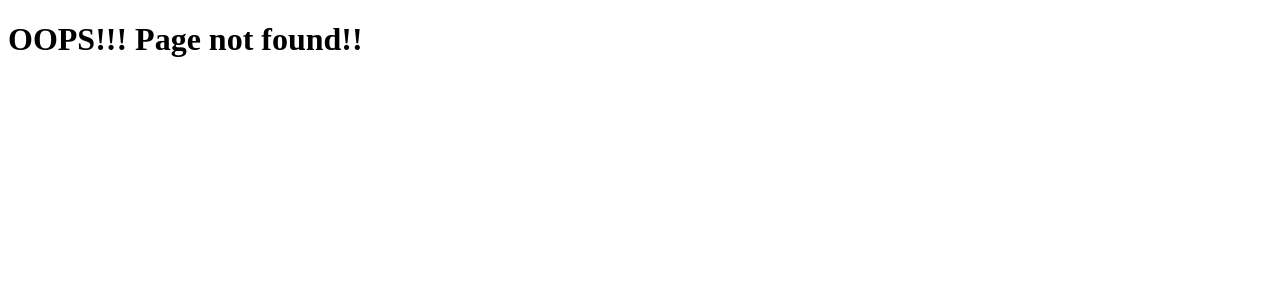
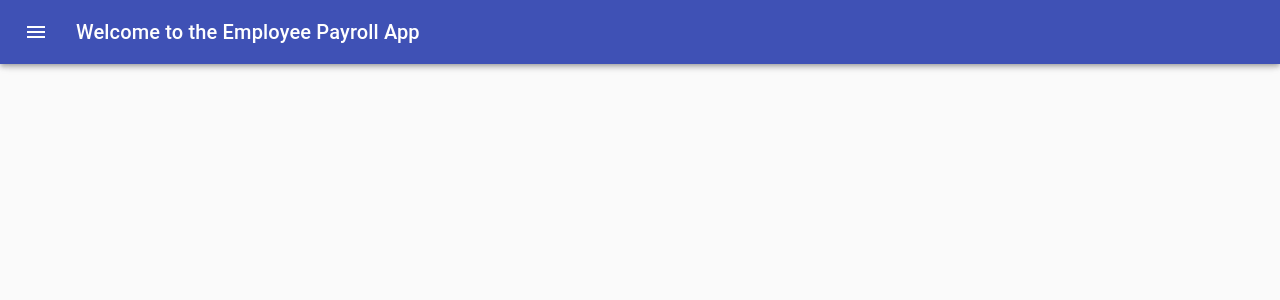
Before and after one commit to RitikaTiwari1911/employee-payroll-frontend, a React (Create React App) app: page /dashboard in a window 1280 px wide. Before the commit this address had no page. Shown: the top 300 px of the page. Built offline with nearby package versions, Linux system fonts and the light colour scheme.

Commit message:
feat: added dashboard

```diff
--- a/package.json
+++ b/package.json
@@ -9,6 +9,7 @@
     "@testing-library/react": "^11.2.7",
     "@testing-library/user-event": "^12.8.3",
     "axios": "^0.21.1",
+    "clsx": "^1.1.1",
     "dotenv": "^10.0.0",
     "enzyme": "^3.11.0",
     "enzyme-adapter-react-16": "^1.15.6",
--- a/src/App.jsx
+++ b/src/App.jsx
@@ -4,6 +4,7 @@ import Registration from './pages/Registration';
 import Login from './pages/Login'
 import Error from './pages/Error'
 import './App.scss'
+import { Dashboard} from './components/Dashboard'
 require('dotenv').config()
 
 const App = ()=>{
@@ -12,6 +13,7 @@ const App = ()=>{
       <Switch>
         <Route path='/signup' component={Registration}/>
         <Route path='/login' component={Login}/>
+        <Route path='/dashboard' component={Dashboard}/>
         <Route component={Error}/>
       </Switch>
     </>
--- /dev/null
+++ b/src/components/Dashboard.jsx
@@ -0,0 +1,155 @@
+import React from 'react';
+import clsx from 'clsx';
+import { makeStyles, useTheme } from '@material-ui/core/styles';
+import Drawer from '@material-ui/core/Drawer';
+import CssBaseline from '@material-ui/core/CssBaseline';
+import AppBar from '@material-ui/core/AppBar';
+import Toolbar from '@material-ui/core/Toolbar';
+import List from '@material-ui/core/List';
+import Typography from '@material-ui/core/Typography';
+import IconButton from '@material-ui/core/IconButton';
+import MenuIcon from '@material-ui/icons/Menu';
+import ChevronLeftIcon from '@material-ui/icons/ChevronLeft';
+import ChevronRightIcon from '@material-ui/icons/ChevronRight';
+import ListItem from '@material-ui/core/ListItem';
+import ListItemIcon from '@material-ui/core/ListItemIcon';
+import ListItemText from '@material-ui/core/ListItemText';
+import ListIcon from '@material-ui/icons/List';
+import DeleteIcon from '@material-ui/icons/Delete';
+import AddCircleIcon from '@material-ui/icons/AddCircle';
+import EditIcon from '@material-ui/icons/Edit';
+
+const drawerWidth = 240;
+
+const useStyles = makeStyles((theme) => ({
+  root: {
+    display: 'flex',
+  },
+  appBar: {
+    transition: theme.transitions.create(['margin', 'width'], {
+      easing: theme.transitions.easing.sharp,
+      duration: theme.transitions.duration.leavingScreen,
+    }),
+  },
+  appBarShift: {
+    width: `calc(100% - ${drawerWidth}px)`,
+    marginLeft: drawerWidth,
+    transition: theme.transitions.create(['margin', 'width'], {
+      easing: theme.transitions.easing.easeOut,
+      duration: theme.transitions.duration.enteringScreen,
+    }),
+  },
+  menuButton: {
+    marginRight: theme.spacing(2),
+  },
+  hide: {
+    display: 'none',
+  },
+  drawer: {
+    width: drawerWidth,
+    flexShrink: 0,
+  },
+  drawerPaper: {
+    width: drawerWidth,
+  },
+  drawerHeader: {
+    display: 'flex',
+    alignItems: 'center',
+    padding: theme.spacing(0, 1),
+    // necessary for content to be below app bar
+    ...theme.mixins.toolbar,
+    justifyContent: 'flex-end',
+  },
+  content: {
+    flexGrow: 1,
+    padding: theme.spacing(3),
+    transition: theme.transitions.create('margin', {
+      easing: theme.transitions.easing.sharp,
+      duration: theme.transitions.duration.leavingScreen,
+    }),
+    marginLeft: -drawerWidth,
+  },
+  contentShift: {
+    transition: theme.transitions.create('margin', {
+      easing: theme.transitions.easing.easeOut,
+      duration: theme.transitions.duration.enteringScreen,
+    }),
+    marginLeft: 0,
+  },
+}));
+
+export function Dashboard() {
+  const classes = useStyles();
+  const theme = useTheme();
+  const [open, setOpen] = React.useState(false);
+
+  const handleDrawerOpen = () => {
+    setOpen(true);
+  };
+
+  const handleDrawerClose = () => {
+    setOpen(false);
+  };
+
+  return (
+    <div className={classes.root}>
+      <CssBaseline />
+      <AppBar
+        position="fixed"
+        className={clsx(classes.appBar, {
+          [classes.appBarShift]: open,
+        })}
+      >
+        <Toolbar>
+          <IconButton
+            color="inherit"
+            aria-label="open drawer"
+            onClick={handleDrawerOpen}
+            edge="start"
+            className={clsx(classes.menuButton, open && classes.hide)}
+          >
+            <MenuIcon />
+          </IconButton>
+          <Typography variant="h6" noWrap>
+            Welcome to the Employee Payroll App
+          </Typography>
+        </Toolbar>
+      </AppBar>
+      <Drawer
+        className={classes.drawer}
+        variant="persistent"
+        anchor="left"
+        open={open}
+        classes={{
+          paper: classes.drawerPaper,
+        }}
+      >
+        <div className={classes.drawerHeader}>
+          <IconButton onClick={handleDrawerClose}>
+            {theme.direction === 'ltr' ? <ChevronLeftIcon /> : <ChevronRightIcon />}
+          </IconButton>
+        </div>
+
+        <List>
+            <ListItem button key="List">
+                <ListItemIcon>{<ListIcon/>}</ListItemIcon>
+                <ListItemText primary="List" />
+            </ListItem>
+            <ListItem button key="Add">
+                <ListItemIcon>{< AddCircleIcon/>}</ListItemIcon>
+                <ListItemText primary="Add" />
+            </ListItem>
+            <ListItem button key="Edit">
+                    <ListItemIcon>{<EditIcon/>}</ListItemIcon>
+                    <ListItemText primary="Edit" />
+            </ListItem>
+            <ListItem button key="Delete">
+                    <ListItemIcon>{<DeleteIcon />}</ListItemIcon>
+                    <ListItemText primary="Delete" />
+            </ListItem>
+        </List>
+    </Drawer>
+</div>
+
+  );
+}
--- a/src/pages/Login.jsx
+++ b/src/pages/Login.jsx
@@ -8,17 +8,18 @@
 
 
 import React from 'react'
-import{Grid, Paper, Avatar, TextField, Button, Typography} from '@material-ui/core'
+import{Grid, Paper, Avatar, TextField, Button} from '@material-ui/core'
+//import { Typography } from '@material-ui/core'
 import {Formik, Form, Field, ErrorMessage} from 'formik'
 import * as Yup from 'yup'
-import {Link} from 'react-router-dom'
+//import {Link} from 'react-router-dom'
 import {userLogin} from '../service/user'
 
 const Login = ()=>{
     const paperStyle = {padding: '30px 30px', width: 300, margin:"50px auto"}
     const headerStyle = {color:"rgb(17, 127, 237)"}
     const avatarStyle = {backgroundColor: "rgb(17, 127, 237)"}
-    const typoStyle = {margin:"auto 30px"}
+    //const typoStyle = {margin:"auto 30px"}
     const buttonStyle = {margin:"40px 100px", backgroundColor: "rgb(17, 127, 237)", color:"white"}
     const initialValues = {
         emailId:'',
@@ -78,7 +79,7 @@ const Login = ()=>{
                             <Link to = '/signup'>
                                 Signup
                             </Link>
-                        </Typography>**/}
+                </Typography>**/}
 
                     </Form>
                 )}
--- a/src/service/user.js
+++ b/src/service/user.js
@@ -14,7 +14,7 @@ Axios.defaults.baseURL = process.env.REACT_APP_BASE_URL
  * @param {*} userCredentials
  */
 export const userRegistration = (userCredentials) => {
-    Axios.post('/registerEmp', userCredentials).then((res) => {
+    Axios.post('/registerUser', userCredentials).then((res) => {
         console.log(res.data.message);
         alert("You are successfully registered!!")
     }).catch((error) => {
@@ -29,7 +29,7 @@ export const userRegistration = (userCredentials) => {
  * @param {*} loginDetails
  */
 export const userLogin = (loginDetails) => {
-    Axios.post('/empLogin', loginDetails).then((res) => {
+    Axios.post('/userLogin', loginDetails).then((res) => {
         console.log(res.data.message);
         console.log("token :",res.data.data);
         alert("You are successfully logged in!!")
```
Also changed, not shown: src/pages/Registration.jsx (+4 -3 lines).
